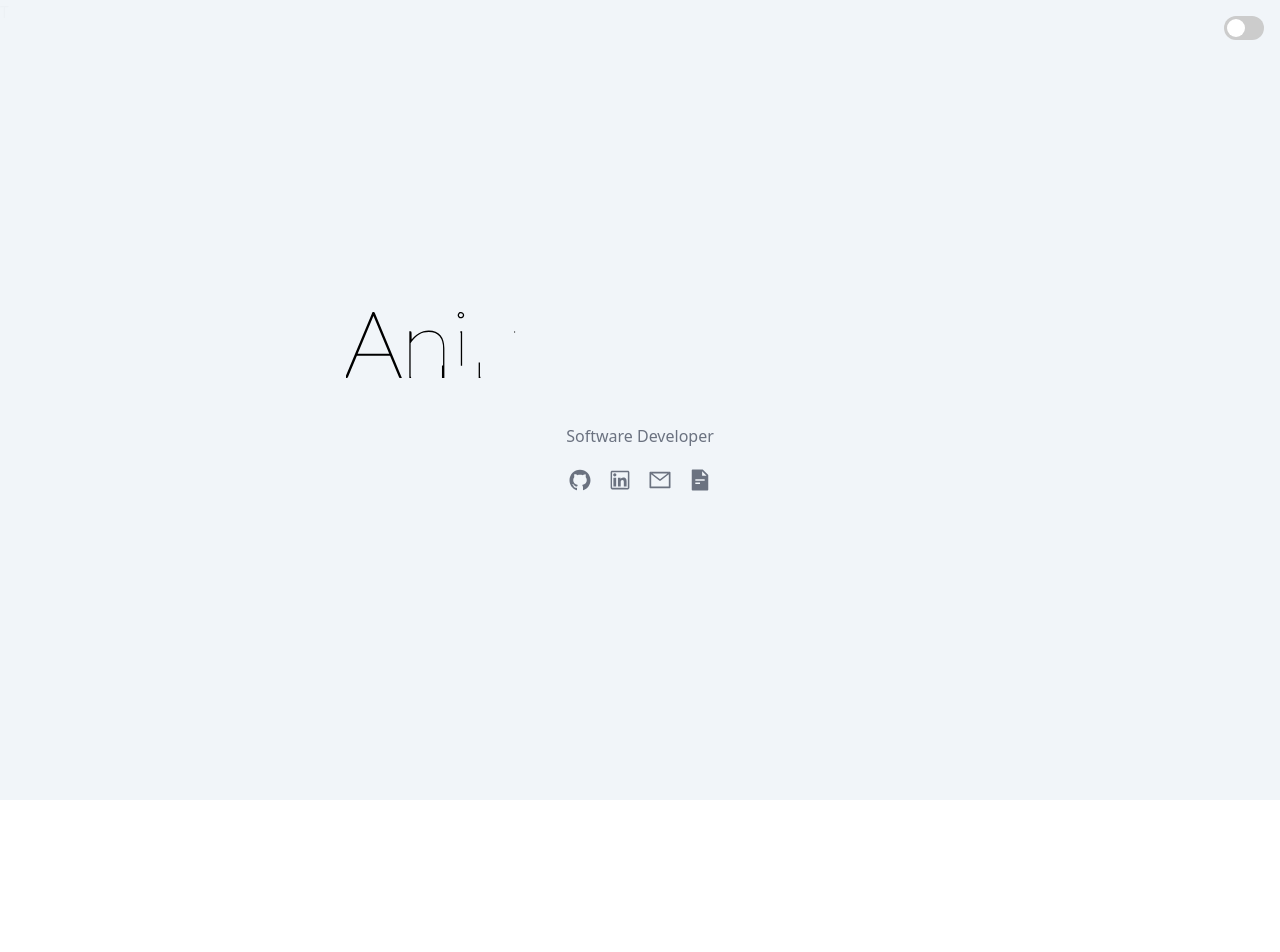
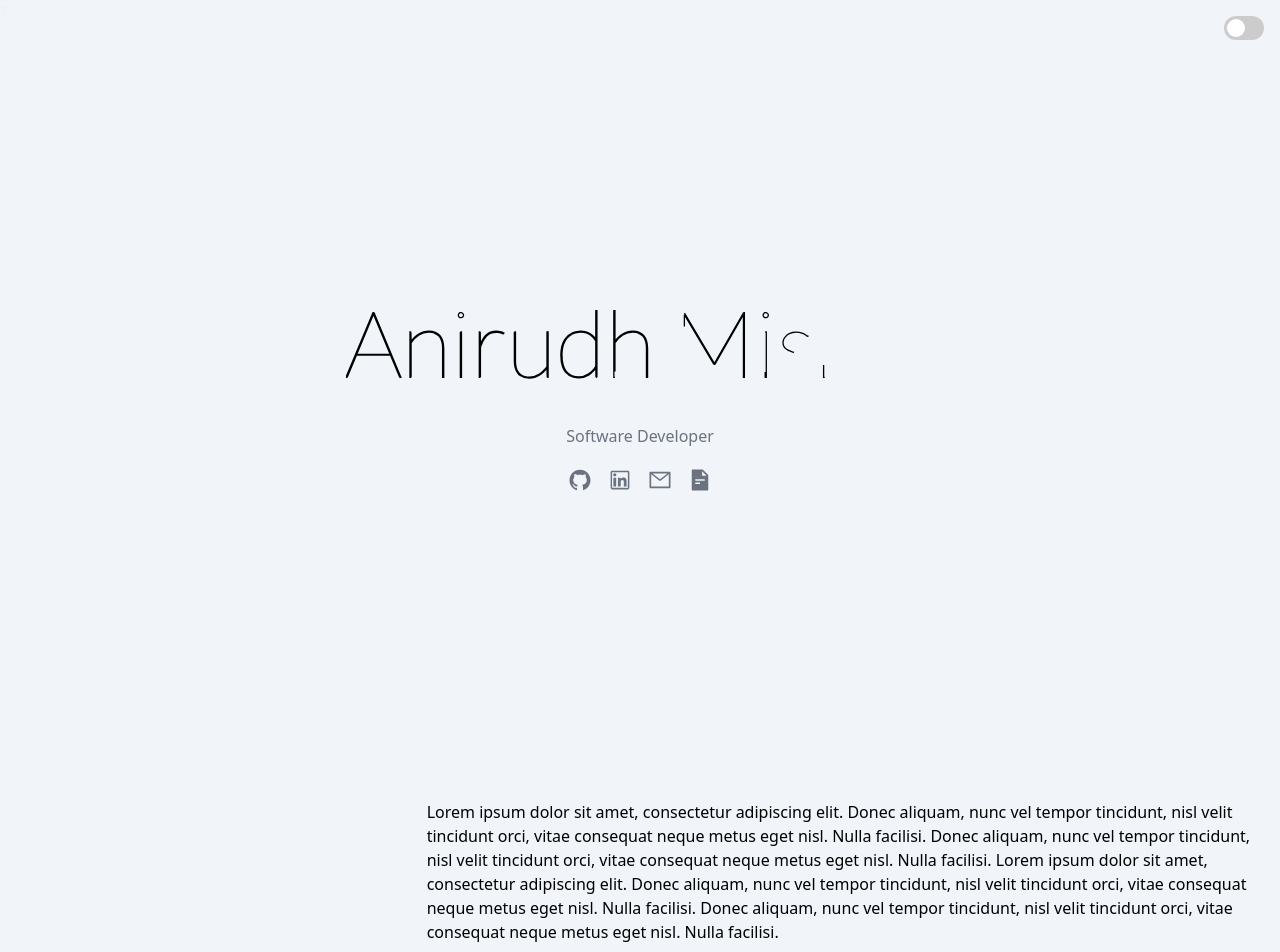
Before and after one commit to anirudhgray/anrdhmshr, a React (Vite) app: page / in a window 1280 px wide. Shown: the top 952 px of the page. Before the commit the page ends 800 px from the top, so only its background shows below. Built offline with nearby package versions, Linux system fonts and the light colour scheme; no server answers.

Commit message:
fix: custom cursor on scroll

```diff
--- a/src/App.tsx
+++ b/src/App.tsx
@@ -1,4 +1,3 @@
-import { useEffect } from 'react';
 import './App.css';
 import Hero from './components/Hero';
 import CustomCursor from './components/CustomCursor';
@@ -9,6 +8,26 @@ function App() {
       <CustomCursor />
       <div className="dark:bg-[#141414] dark:text-white bg-slate-100">
         <Hero />
+        <main className="grid grid-cols-3">
+          <div className="col-span-1"></div>
+          <div className="col-span-2 flex flex-col gap-3">
+            {/* lot of lorem ipsum */}
+            {Array.from({ length: 20 }).map((_, index) => (
+              <p key={index}>
+                Lorem ipsum dolor sit amet, consectetur adipiscing elit. Donec
+                aliquam, nunc vel tempor tincidunt, nisl velit tincidunt orci,
+                vitae consequat neque metus eget nisl. Nulla facilisi. Donec
+                aliquam, nunc vel tempor tincidunt, nisl velit tincidunt orci,
+                vitae consequat neque metus eget nisl. Nulla facilisi. Lorem
+                ipsum dolor sit amet, consectetur adipiscing elit. Donec
+                aliquam, nunc vel tempor tincidunt, nisl velit tincidunt orci,
+                vitae consequat neque metus eget nisl. Nulla facilisi. Donec
+                aliquam, nunc vel tempor tincidunt, nisl velit tincidunt orci,
+                vitae consequat neque metus eget nisl. Nulla facilisi.
+              </p>
+            ))}
+          </div>
+        </main>
       </div>
     </div>
   );
--- a/src/components/CustomCursor.css
+++ b/src/components/CustomCursor.css
@@ -1,6 +1,6 @@
 /* CustomCursor.css */
 .cursor {
-  position: absolute;
+  position: fixed;
   width: 20px;
   height: 20px;
   border: 2px solid;
@@ -14,7 +14,7 @@
 }
 
 .dot {
-  position: absolute;
+  position: fixed;
   width: 3px;
   height: 3px;
   border-radius: 50%;
--- a/src/components/CustomCursor.tsx
+++ b/src/components/CustomCursor.tsx
@@ -18,8 +18,12 @@ const CustomCursor: React.FC = () => {
 
   useEffect(() => {
     if (hasMouse) {
-      const updatePosition = (e: MouseEvent) => {
-        setPosition({ x: e.clientX, y: e.clientY });
+      const updatePosition = (e: MouseEvent | Event) => {
+        setPosition({
+          x: (e as MouseEvent).clientX,
+          y: (e as MouseEvent).clientY,
+        });
+        console.log('update');
       };
       document.addEventListener('pointermove', updatePosition);
 
@@ -37,8 +41,11 @@ const CustomCursor: React.FC = () => {
 
       return () => {
         document.removeEventListener('pointermove', updatePosition);
+        document.removeEventListener('scroll', updatePosition);
         document.removeEventListener('mouseover', checkIfPointer);
         document.removeEventListener('mouseout', checkIfPointer);
+        window.removeEventListener('resize', updatePosition);
+        window.removeEventListener('scroll', updatePosition);
       };
     }
   }, [hasMouse]);
--- a/src/components/Hero.tsx
+++ b/src/components/Hero.tsx
@@ -13,6 +13,7 @@ import './Hero.css';
 
 const Hero: React.FC = () => {
   const [darkMode, setDarkMode] = useState(false);
+  const [loop, setLoop] = useState(true);
 
   useEffect(() => {
     const storedDarkMode = localStorage.getItem('theme');
@@ -33,7 +34,7 @@ const Hero: React.FC = () => {
         return i * 250;
       },
       direction: 'alternate',
-      loop: true,
+      loop: loop,
     });
     // mobile
     anime({
@@ -69,7 +70,7 @@ const Hero: React.FC = () => {
         T
       </span>
       <div className="line-drawing-demo min-h-screen min-w-screen flex flex-col items-center justify-center md:gap-6 sm:gap-10 gap-8">
-        <div className="absolute top-0 right-0 m-4">
+        <div className="fixed top-0 right-0 m-4">
           {/* Dark mode toggle */}
           <label className="switch">
             <input
```
